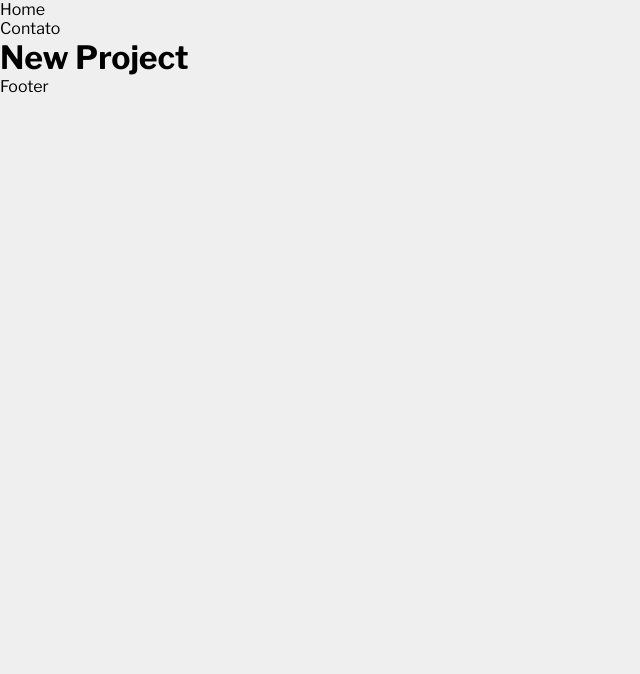
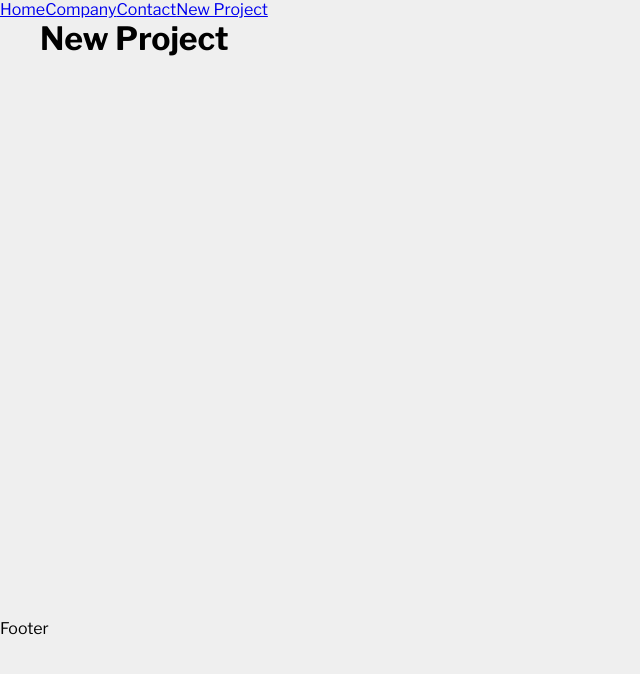
Before and after one commit to MarceloLima11/BudgetWise, a React (Vite) app: page /newproject in a window 1280 px wide. Shown: the top 674 px of the page, without its empty margins (0-640 px from the left). Built offline with nearby package versions, Linux system fonts and the light colour scheme.

Commit message:
feat(*): layout container

```diff
--- a/index.html
+++ b/index.html
@@ -3,7 +3,7 @@
 
 <head>
   <meta charset="UTF-8" />
-  <link rel="icon" type="image/svg+xml" href="./public/favicon.ico" />
+  <link rel="icon" type="image/svg+xml" href="./favicon.ico" />
   <meta name="viewport" content="width=device-width, initial-scale=1.0" />
   <title>BudgetWise</title>
 
--- a/src/App.jsx
+++ b/src/App.jsx
@@ -1,24 +1,30 @@
-import { BrowserRouter as Router, Routes, Route } from "react-router-dom"
-import Home from './components/pages/Home'
-import Company from './components/pages/Company'
-import Contact from './components/pages/Contact'
-import NewProject from './components/pages/NewProject'
+import { BrowserRouter as Router, Routes, Route, Link } from "react-router-dom";
+import Home from './components/pages/Home';
+import Company from './components/pages/Company';
+import Contact from './components/pages/Contact';
+import NewProject from './components/pages/NewProject';
+
+import Container from './components/layout/Container';
 
 function App() {
   return (
     <Router>
-      <ul>
-        <li>Home</li>
-        <li>Contato</li>
-      </ul>
+      <div>
+        <Link to="/">Home</Link>
+        <Link to="/company">Company</Link>
+        <Link to="/contact">Contact</Link>
+        <Link to="/newproject">New Project</Link>
+      </div>
+      <Container customClass={"min-height"}>
         <Routes>
           <Route path="/" element={<Home />} />
           <Route path="/company" element={<Company />} />
           <Route path="/contact" element={<Contact />} />
           <Route path="/newproject" element={<NewProject />} />
         </Routes>
+      </Container>
       <p>Footer</p>
-    </Router>
+    </Router >
   )
 }
 
--- /dev/null
+++ b/src/components/layout/Container.jsx
@@ -0,0 +1,11 @@
+import './Container.modules.css'
+
+function Container(props) {
+    return (
+        <div className={`container ${[props.customClass]}`}>
+            {props.children}
+        </div>
+    );
+}
+
+export default Container;
--- /dev/null
+++ b/src/components/layout/Container.modules.css
@@ -0,0 +1,20 @@
+.container {
+    width: 1200px;
+    display: flex;
+    justify-content: space-between;
+    margin: 0 auto;
+    flex-wrap: wrap;
+}
+
+.min-height {
+    min-height: 75%;
+}
+
+.start {
+    justify-content: flex-start;
+}
+
+.column {
+    flex-direction: column;
+    justify-content: flex-start;
+}
```
Lines whose indentation alone changed are shown as unchanged.
